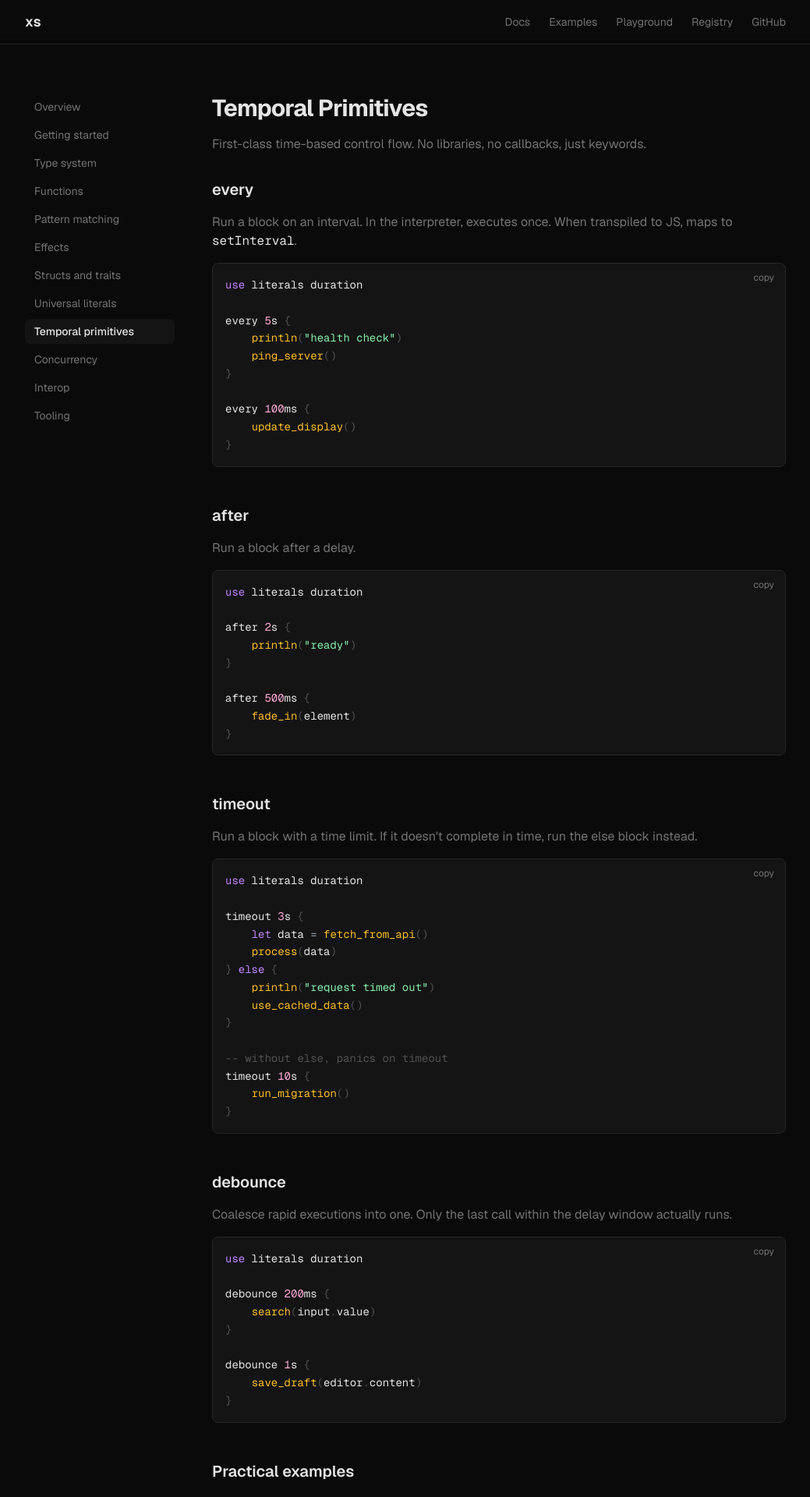
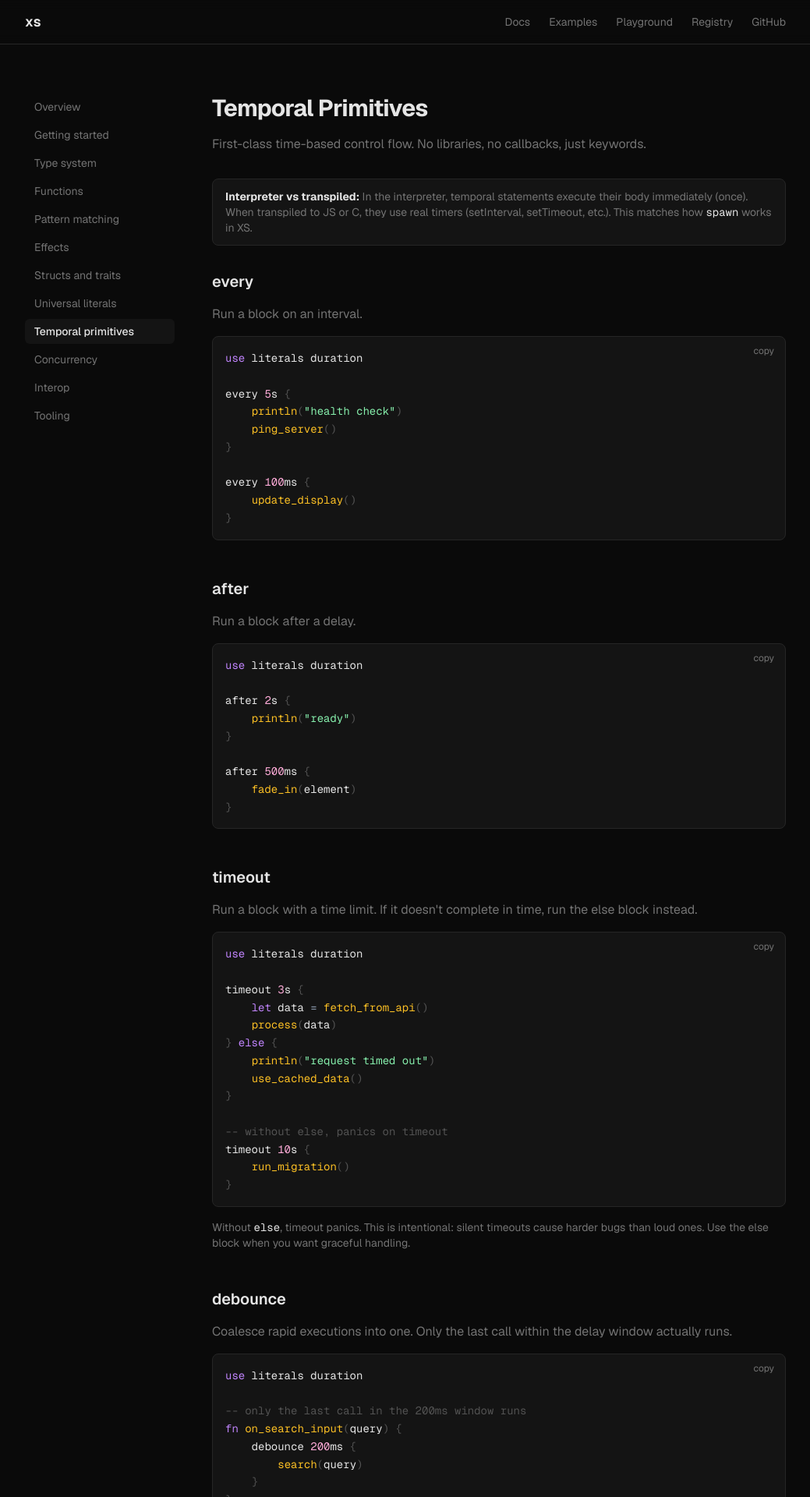
Before and after one commit to xs-lang0/xslang.org, a Next.js app: page /docs/temporal in a window 1280 px wide. Shown: the top 1920 px of the page at 78% size, without its empty margins (120-1159 px from the left). Built offline with nearby package versions, Linux system fonts and the light colour scheme.

Commit message:
fix hero code example, clarify literal and temporal docs

```diff
--- a/src/app/docs/literals/page.tsx
+++ b/src/app/docs/literals/page.tsx
@@ -66,7 +66,8 @@ println(orange.g)  -- 102`}
 
       <h2 className="mb-4 mt-12 text-xl font-semibold">Date</h2>
       <p className="mb-4 text-muted">
-        ISO 8601 date literals. Stored as a string.
+        ISO 8601 date literals. Stored as a string for now. Date
+        arithmetic and integration with temporal primitives is planned.
       </p>
       <CodeBlock
         code={`use literals date
@@ -130,6 +131,31 @@ if file_size > max_upload {
     println("file too large")
 }`}
       />
+
+      <h2 className="mb-4 mt-12 text-xl font-semibold">Without the pragma</h2>
+      <p className="mb-4 text-muted">
+        Without <code className="text-foreground">use literals</code>, suffixes like{" "}
+        <code className="text-foreground">5s</code> are a syntax error and{" "}
+        <code className="text-foreground">#ff6600</code> is not recognized as a color.
+        This is intentional: literals are opt-in so they never surprise you in
+        files that don&apos;t expect them.
+      </p>
+
+      <h2 className="mb-4 mt-12 text-xl font-semibold">Notes</h2>
+      <ul className="text-muted space-y-2 list-disc list-inside text-sm">
+        <li>
+          Duration, size, and angle literals are syntactic sugar for float values.
+          You can do arithmetic on them: <code className="text-foreground">5s + 200ms</code>,{" "}
+          <code className="text-foreground">4kb + 512</code>.
+        </li>
+        <li>
+          Size literals use binary units: 1kb = 1024 bytes, 1mb = 1024 kb, etc.
+        </li>
+        <li>
+          Angle literals in <code className="text-foreground">deg</code> are converted to radians.{" "}
+          <code className="text-foreground">90deg</code> is just <code className="text-foreground">1.5708</code>.
+        </li>
+      </ul>
     </div>
   );
 }
--- a/src/app/docs/temporal/page.tsx
+++ b/src/app/docs/temporal/page.tsx
@@ -11,10 +11,16 @@ export default function TemporalPage() {
         keywords.
       </p>
 
+      <div className="mb-8 rounded-lg border border-border bg-surface px-4 py-3 text-sm text-muted">
+        <strong className="text-foreground">Interpreter vs transpiled:</strong>{" "}
+        In the interpreter, temporal statements execute their body immediately (once).
+        When transpiled to JS or C, they use real timers (setInterval, setTimeout, etc.).
+        This matches how <code className="text-foreground">spawn</code> works in XS.
+      </div>
+
       <h2 className="mb-4 text-xl font-semibold">every</h2>
       <p className="mb-4 text-muted">
-        Run a block on an interval. In the interpreter, executes once. When
-        transpiled to JS, maps to <code className="text-foreground">setInterval</code>.
+        Run a block on an interval.
       </p>
       <CodeBlock
         code={`use literals duration
@@ -67,6 +73,12 @@ timeout 10s {
 }`}
       />
 
+      <p className="mt-4 text-sm text-muted">
+        Without <code className="text-foreground">else</code>, timeout panics. This is
+        intentional: silent timeouts cause harder bugs than loud ones. Use the else
+        block when you want graceful handling.
+      </p>
+
       <h2 className="mb-4 mt-12 text-xl font-semibold">debounce</h2>
       <p className="mb-4 text-muted">
         Coalesce rapid executions into one. Only the last call within the delay
@@ -75,8 +87,11 @@ timeout 10s {
       <CodeBlock
         code={`use literals duration
 
-debounce 200ms {
-    search(input.value)
+-- only the last call in the 200ms window runs
+fn on_search_input(query) {
+    debounce 200ms {
+        search(query)
+    }
 }
 
 debounce 1s {
--- a/src/app/page.tsx
+++ b/src/app/page.tsx
@@ -1,11 +1,7 @@
 import { CodeBlock } from "@/components/code-block";
 import Link from "next/link";
 
-const heroCode = `fn greet(name) {
-  println("hello, {name}!")
-}
-
--- pattern matching
+const heroCode = `-- pattern matching
 fn describe(value) {
   match value {
     0          => "zero"
@@ -17,6 +13,10 @@ fn describe(value) {
 -- algebraic effects
 effect Log {
   fn log(msg)
+}
+
+fn greet(name) {
+  perform Log.log("hello, {name}!")
 }
 
 fn main() {
```
